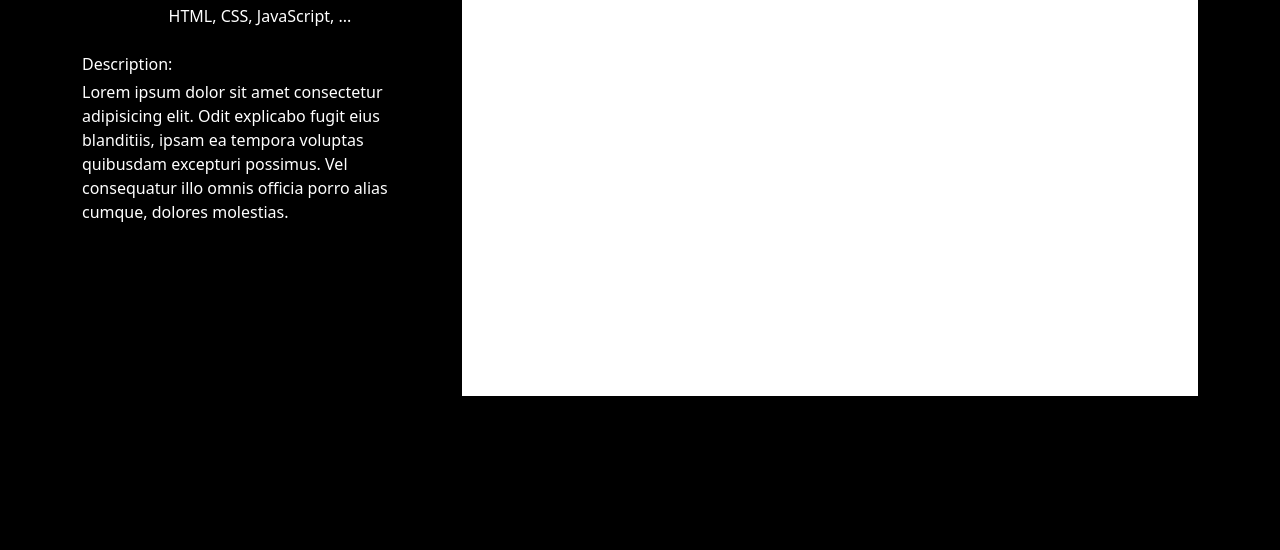
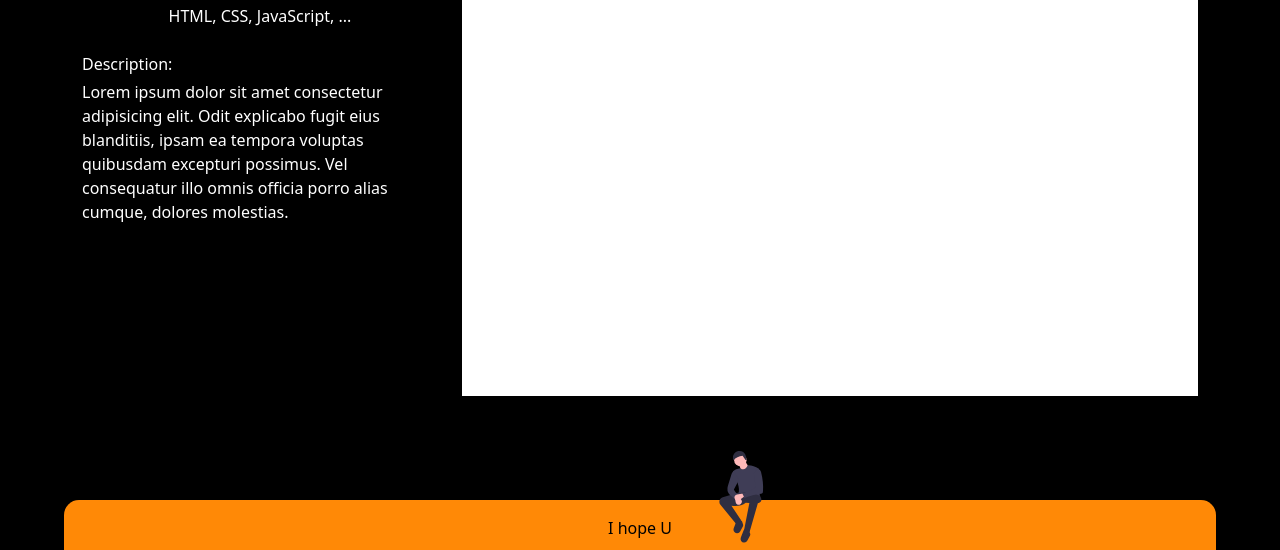
Before and after one commit to Maciej333/Home_page, a plain HTML site: page index.html in a window 1280 px wide. Shown: the part 3411-3961 px from the top of the page. Before the commit the page ends 3807 px from the top, so only its background shows below. Drawn offline with nearby package versions, Linux system fonts and the light colour scheme.

Commit message:
add footer and siting-man

```diff
--- a/index.html
+++ b/index.html
@@ -221,6 +221,15 @@
         </article>
     </section>
 
+
+    <div class="container-sm d-flex justify-content-center" data-aos="zoom-in-up">
+        <img id="sitting-man" class="position-relative" src="images/sitting_man.svg" alt="sitting man">
+    </div>
+
+    <footer class="p-3 mx-auto">
+        <p class="text-center">I hope U</p>
+    </footer>
+
     <!-- Bootstrap 5 JS -->
     <script src="https://cdn.jsdelivr.net/npm/bootstrap@5.0.0-beta1/dist/js/bootstrap.bundle.min.js"
         integrity="sha384-ygbV9kiqUc6oa4msXn9868pTtWMgiQaeYH7/t7LECLbyPA2x65Kgf80OJFdroafW"
--- a/style.scss
+++ b/style.scss
@@ -63,4 +63,19 @@ body {
             }
         }
     }
+
+    #sitting-man{
+        width: 100px;
+        top: 50px;
+        left: 100px;
+        overflow: hidden;
+    }
+
+    footer {
+        background-color: $colororange;
+        color: $colorblack;
+        width: 90vw;
+        border-radius: 15px 15px 0 0;
+        height: 50px;
+    }
 }
```
Also changed, not shown: images/sitting_man.svg (added), style.css, 1 other file.
